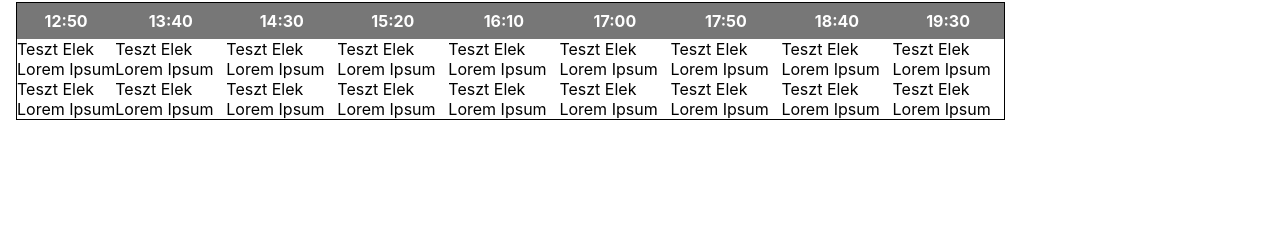
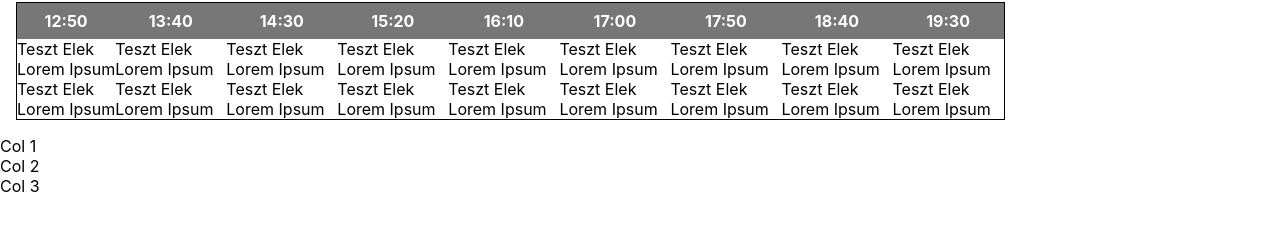
Before and after one commit to kragmar/angular-student-scheduler, an Angular app: page / in a window 1280 px wide. Shown: the part 254-484 px from the top of the page. Built offline with nearby package versions, Linux system fonts and the light colour scheme.

Commit message:
1 file modified

```diff
--- a/src/app/weekly-schedule/table/table.component.html
+++ b/src/app/weekly-schedule/table/table.component.html
@@ -13,3 +13,23 @@
     </tr>
   </tbody>
 </table>
+
+
+<div class="table">
+  <div class="table__header">Col 1</div>
+  <div class="table__header">Col 2</div>
+  <div class="table__header">Col 3</div>
+  <ng-container *ngFor="let lesson of lessons">
+    <ng-container [ngSwitch]="lesson?.id">
+      <div *ngSwitchCase="1" [className]="'grid-elem ' + 'first'">
+        {{ lesson.name }}
+      </div>
+      <div *ngSwitchCase="2" [className]="'grid-elem ' + 'second'">
+        {{ lesson.name }}
+      </div>
+      <div *ngSwitchCase="3" [className]="'grid-elem ' + 'third'">
+        {{ lesson.name }}
+      </div>
+    </ng-container>
+  </ng-container>
+</div>
```
